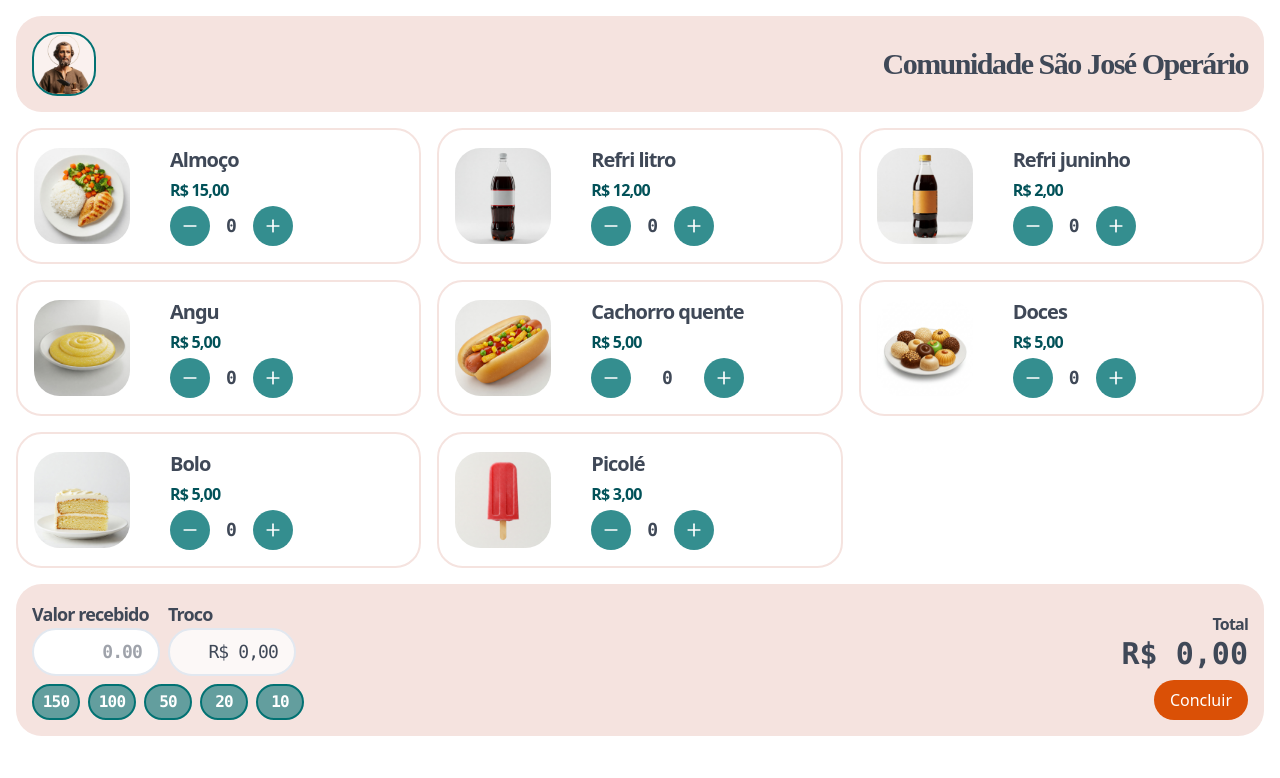
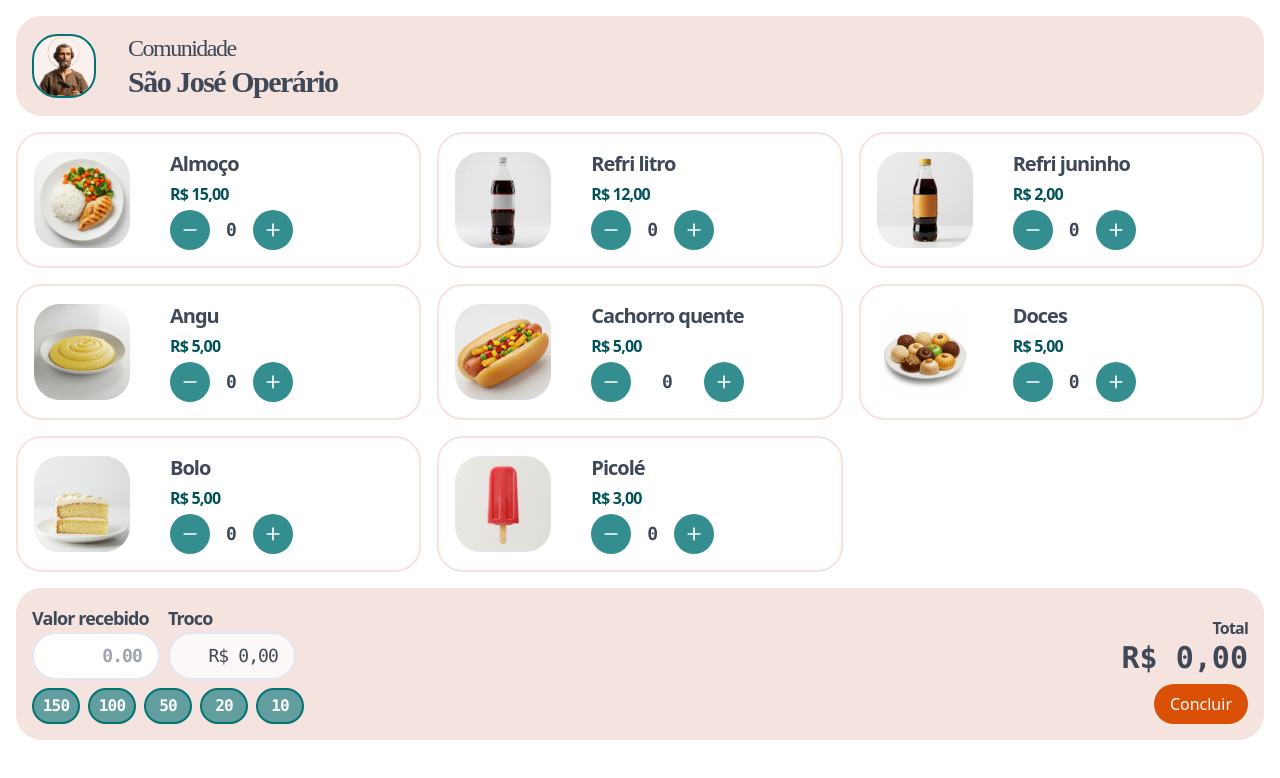
Before and after one commit to AgdaSilvap/caixa-sao-jose, a React (Vite) app: page / in a window 1280 px wide. Shown: the top 778 px of the page. Built offline with nearby package versions, Linux system fonts and the light colour scheme.

Commit message:
Melhora a estrutura do cabeçalho, ajustando o layout e a formatação do título

```diff
--- a/src/components/Header.tsx
+++ b/src/components/Header.tsx
@@ -1,8 +1,11 @@
 export const Header = () => {
   return (
-    <header className="flex items-center justify-between gap-2 p-4 bg-orange-teal-5 rounded-lg sticky top-0 z-10">
+    <header className="flex items-center gap-x-8 p-4 bg-orange-teal-5 rounded-lg sticky top-0 z-10">
       <img src="/img/sao-jose-operario.png" alt="São José Operário" className="w-16 h-16 object-contain rounded-lg bg-white/50 border-2 border-orange-teal-2" />
-      <h1 className="text-xl md:text-3xl font-bold tracking-tighter font-cursive">Comunidade São José Operário</h1>
+      <h1 className="text-2xl md:text-3xl tracking-tighter font-cursive">
+        <small className="block text-xl md:text-2xl">Comunidade</small>
+        <span className="font-bold">São José Operário</span>
+      </h1>
     </header>
   )
 }
```
